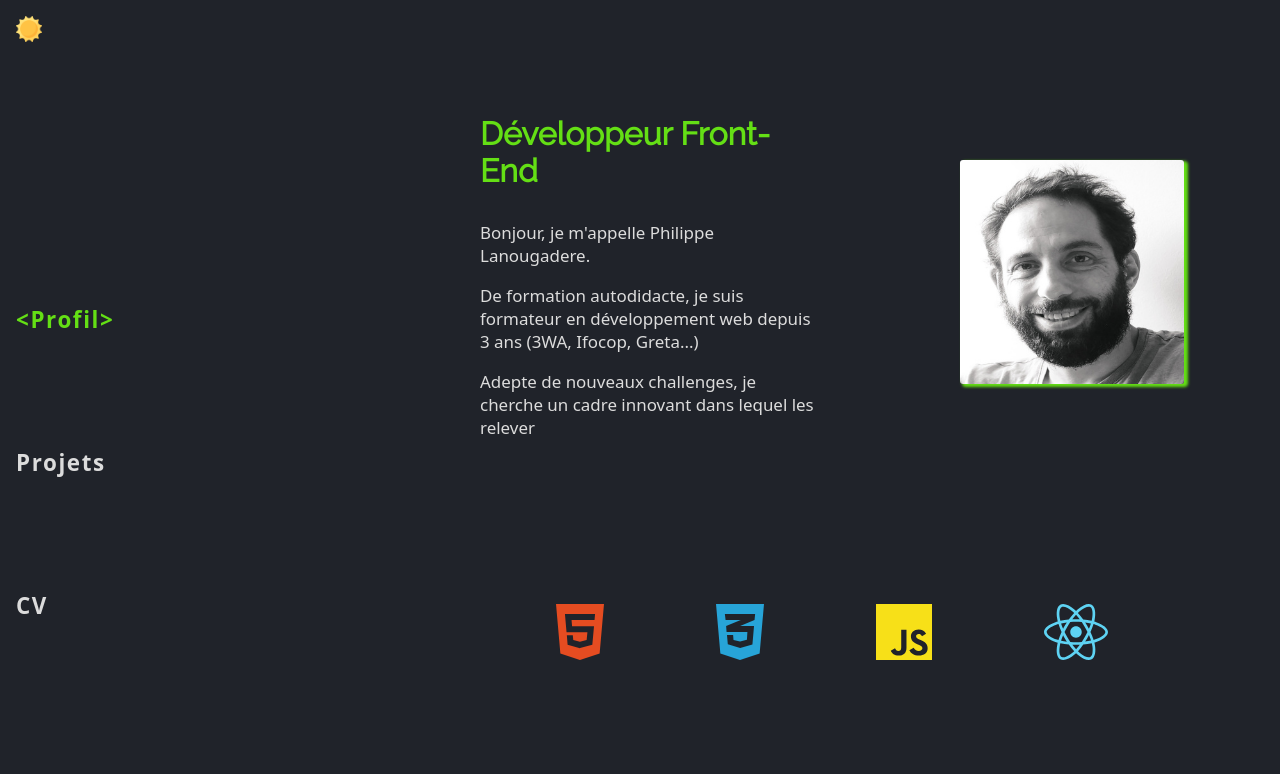
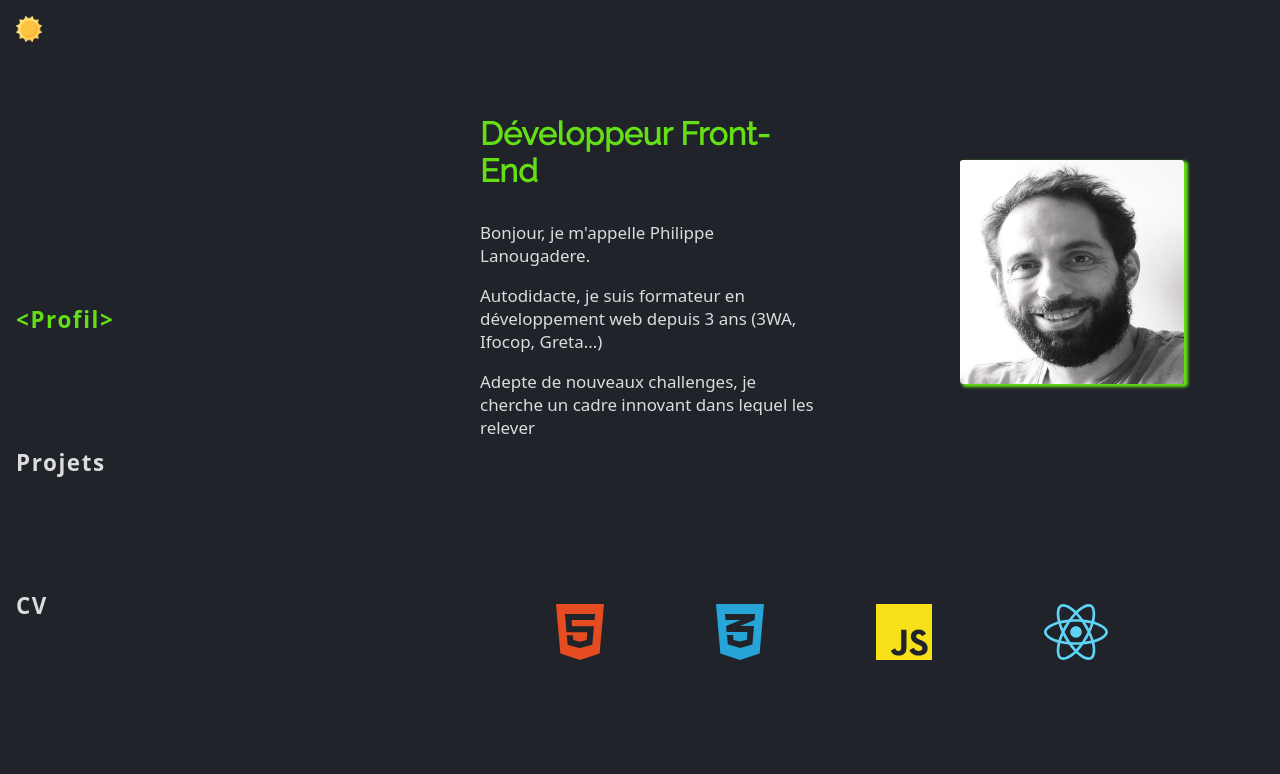
Before and after one commit to philippe76/React-Portfolio, a React (Create React App) app: page / in a window 1280 px wide. Shown: the top 774 px of the page. Built offline with nearby package versions, Linux system fonts and the light colour scheme.

Commit message:
Change meta description

```diff
--- a/public/index.html
+++ b/public/index.html
@@ -5,10 +5,10 @@
     <meta name="viewport" content="width=device-width, initial-scale=1" />
     <meta
       name="description"
-      content="Portfolio Développeur Web Front-end JavaScript"
+      content="Philippe Lanougadere. Développeur Web et formateur. Spécialité front-end HTML CSS JavaScript"
     />
     <link rel="shortcut icon" href="%PUBLIC_URL%/favicon.ico" />
-    <title>Filip - Développeur Web</title>
+    <title>Philippe Lanougadere - Développeur Web</title>
     <link rel="stylesheet" href="index.css" />
     <meta name="google-site-verification" content="mkU4X-N7-oA2p8lSNCs7ZO2lsecS8dcev4Sj9Xv_P_M" />
   </head>
--- a/src/App.css
+++ b/src/App.css
@@ -34,6 +34,14 @@ body {
   font-family: system-ui, -apple-system, BlinkMacSystemFont, 'Segoe UI', Roboto, Oxygen, Ubuntu, Cantarell, 'Open Sans', 'Helvetica Neue', sans-serif;
   background-color: var(--main-bg);
   color: var(--main-text-color);
+}
+
+strong {
+  font-weight: unset;
+}
+
+em {
+  font-style: unset;
 }
 
 #darkModeIcon {
--- a/src/components/Profile.js
+++ b/src/components/Profile.js
@@ -11,9 +11,9 @@ const Profile = () => {
           Développeur Front-End
           </h2>
           <p className="profile-txt">
-            Bonjour, je m'appelle Philippe Lanougadere.</p>
+            Bonjour, je m'appelle <strong>Philippe Lanougadere</strong>.</p>
           <p className="profile-txt">
-            De formation autodidacte, je suis formateur en développement web depuis 3 ans (3WA, Ifocop, Greta...)
+            Autodidacte, je suis <strong>formateur </strong> en <strong>développement web</strong> depuis 3 ans (<em>3WA</em>, <em>Ifocop</em>, <em>Greta</em>...)
           </p>
           <p className="profile-txt">
             Adepte de nouveaux challenges, je cherche un cadre innovant dans lequel les relever
```
